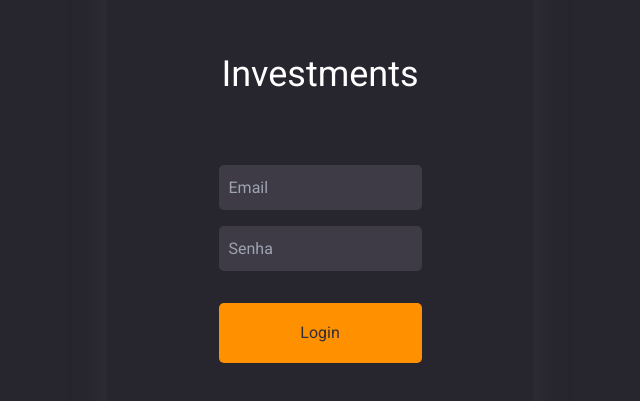
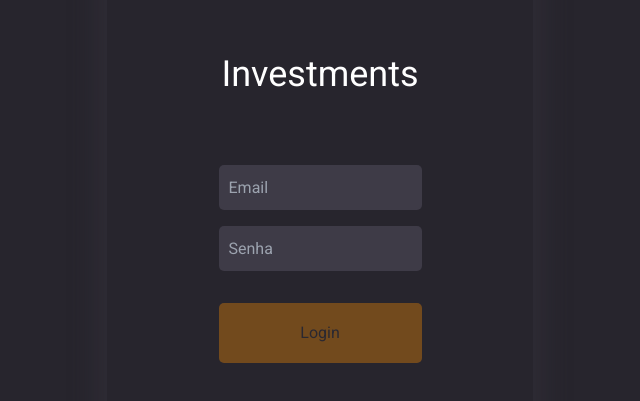
Before and after one commit to victormilitao/investments, a React (Vite) app: page /login in a window 1280 px wide. Shown: the part 195-596 px from the top of the page, without its empty margins (320-960 px from the left). Built offline with nearby package versions, Linux system fonts and the light colour scheme.

Commit message:
feat: add secondary style button

```diff
--- a/src/components/button.style.ts
+++ b/src/components/button.style.ts
@@ -8,7 +8,7 @@ interface ButtonVariantProps {
 
 const buttonVariants = {
   primary: '--ds-orange-500',
-  secondary: '--ds-black-200'
+  secondary: '--ds-white-100'
 }
 
 const buttonColors = {
--- a/src/components/button.tsx
+++ b/src/components/button.tsx
@@ -10,16 +10,11 @@ interface ButtonProps {
   disabled?: boolean
 }
 
-const disbaledBg = {
-  primary: 'disabled:opacity-35',
-  secondary: 'disabled:opacity-35'
-}
-
 export function Button(props: ButtonProps) {
   return (
     <ButtonStyled
       type={props.type || 'submit'}
-      className={`${props.className} ${disbaledBg[props.variant || 'primary']}`}
+      className={`${props.className} disabled:opacity-35 disabled:cursor-not-allowed`}
       onClick={props.onClick}
       variant={props.variant || 'primary'}
       disabled={props.disabled}
--- a/src/pages/login.tsx
+++ b/src/pages/login.tsx
@@ -47,7 +47,7 @@ export function Login() {
             placeholder="Senha"
             {...register('password')}
           ></input>
-          <Button className="mt-4" disabled={isLoginDisabled && false}>
+          <Button className="mt-4" disabled={isLoginDisabled}>
             Login
           </Button>
         </form>
```
